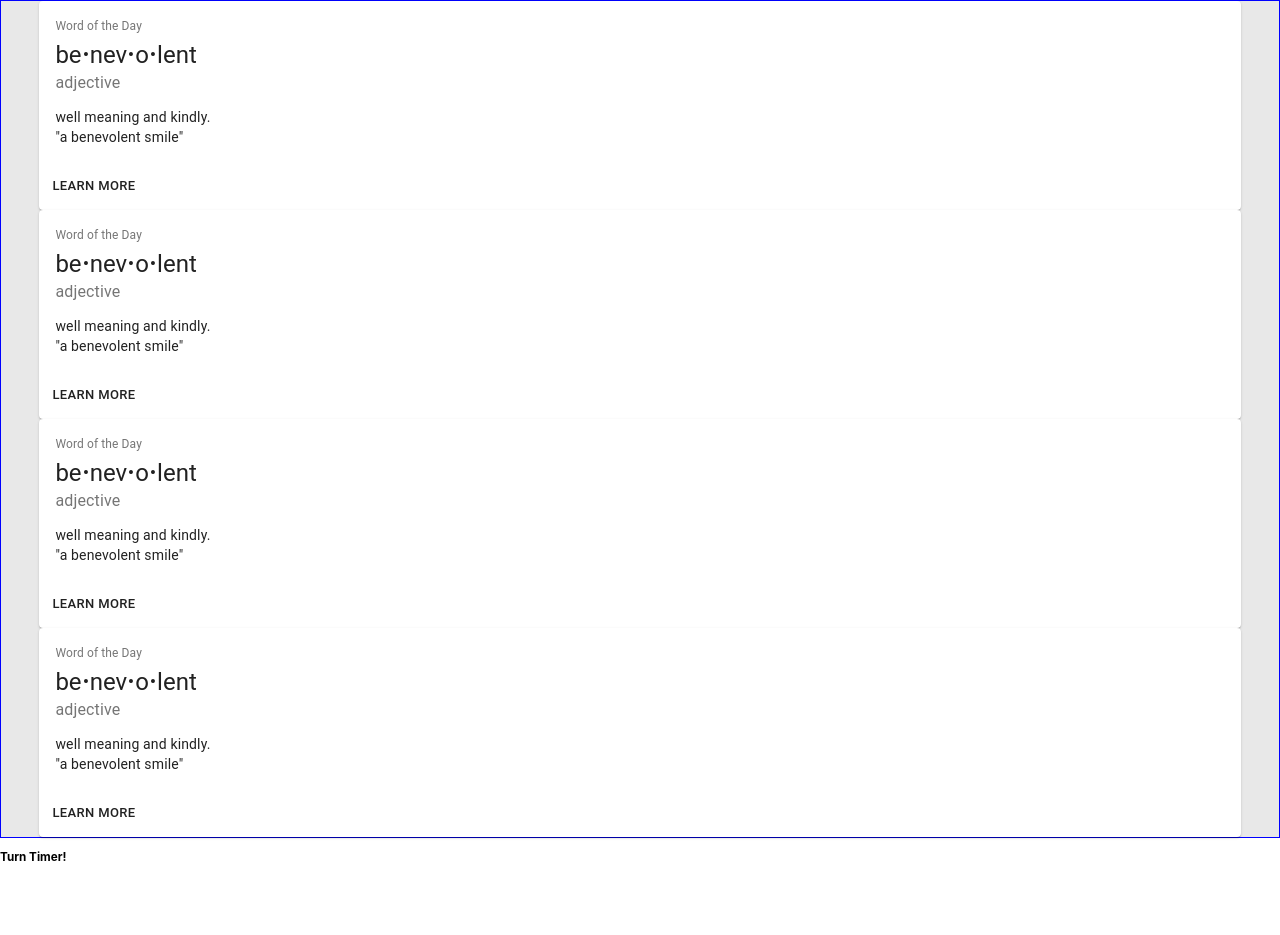
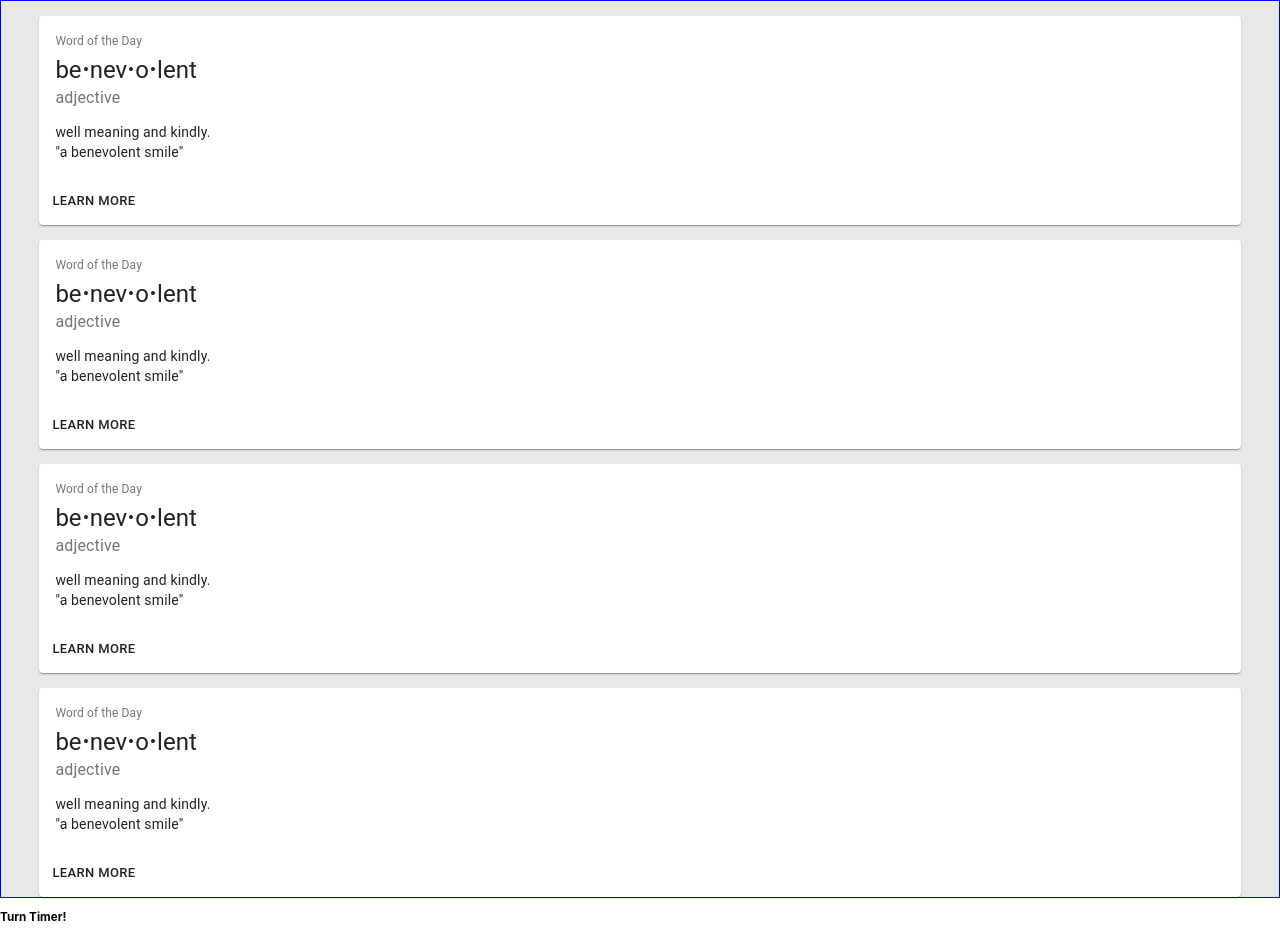
Before and after one commit to spencermendoza/dnd_react, a React (Create React App) app: page / in a window 1280 px wide. Before the commit the page ends 875 px from the top, so only its background shows below. Built offline with nearby package versions, Linux system fonts and the light colour scheme.

Commit message:
Fix spacing.

```diff
--- a/src/CardContainer.js
+++ b/src/CardContainer.js
@@ -10,6 +10,10 @@ const CardContainerWrapper = styled.div`
   display: flex;
   flex-direction: column;
   padding: 0 3%;
+
+  & > * {
+    margin-top: 15px;
+  }
 `;
 
 const CardContainer = ({ players }) => {
```
